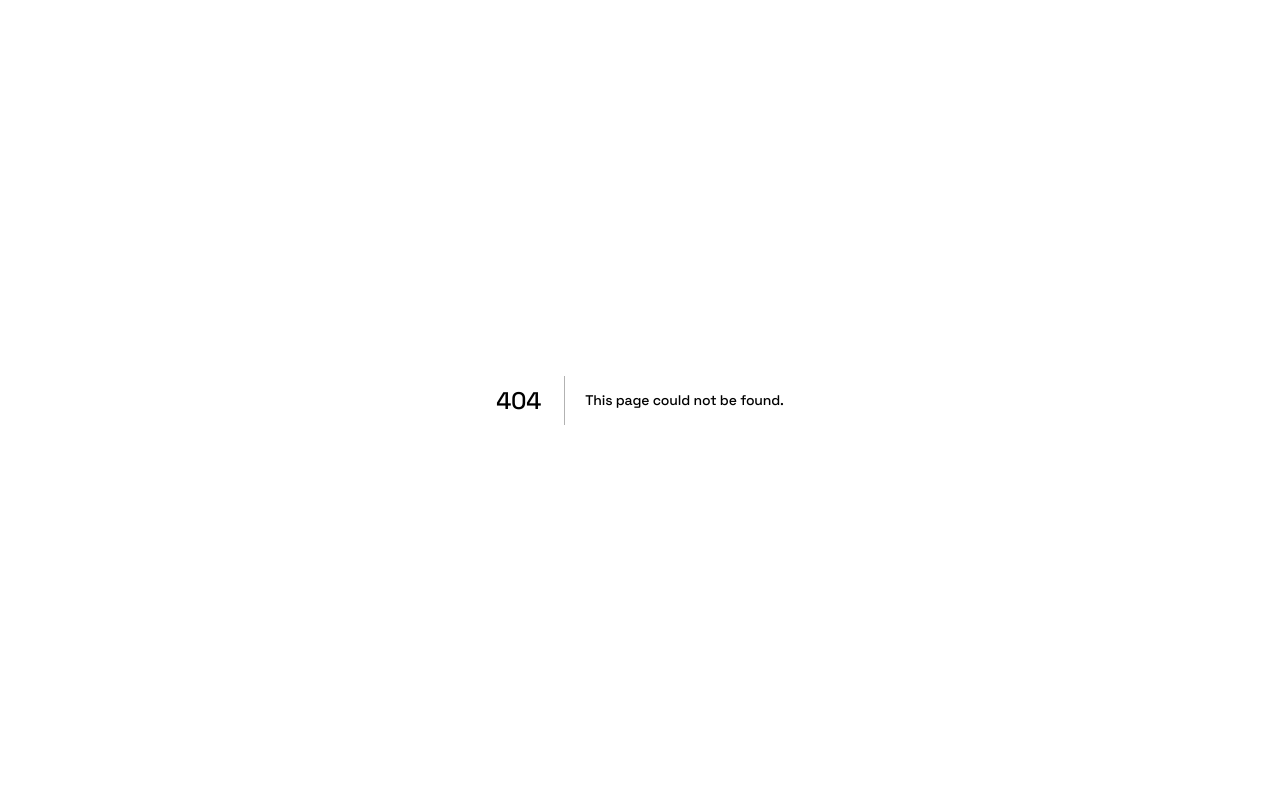
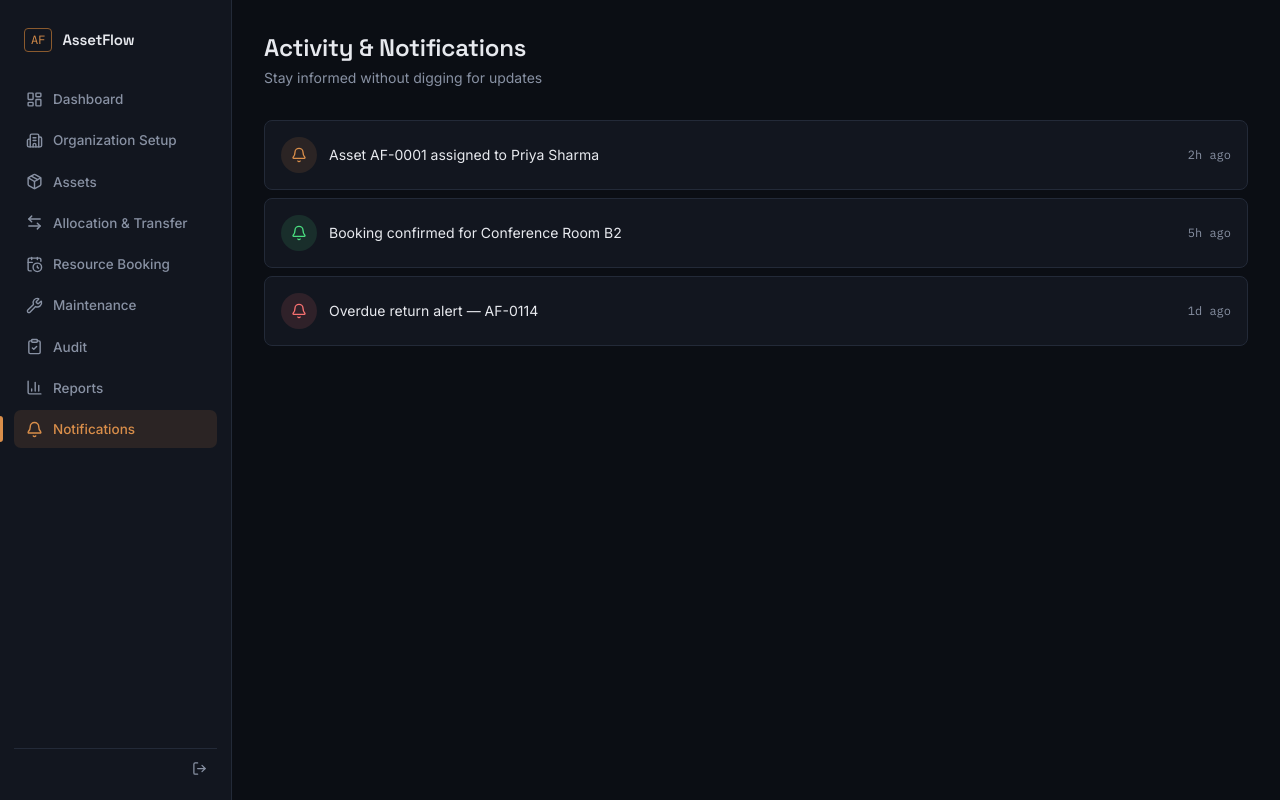
Before and after one commit to Kartikcc123/odooHack2026, a Next.js app: page /notifications in a window 1280 px wide. Before the commit this address had no page. Built offline with nearby package versions, Linux system fonts and the light colour scheme; no server answers.

Commit message:
feat: scaffold placeholder modules for dashboard

```diff
--- /dev/null
+++ b/src/app/(dashboard)/audit/page.tsx
@@ -0,0 +1,24 @@
+import { ClipboardCheck } from "lucide-react";
+
+export default function AuditPage() {
+  return (
+    <div>
+      <h1 className="text-2xl font-semibold mb-1 animate-in">Asset Audit</h1>
+      <p className="mb-8 text-sm animate-in stagger-1" style={{ color: "var(--text-muted)" }}>
+        Run structured verification cycles with assigned auditors
+      </p>
+      <div
+        className="animate-in stagger-2 flex flex-col items-center justify-center rounded-lg border py-20 px-6 text-center"
+        style={{ borderColor: "var(--border)", background: "var(--surface)" }}
+      >
+        <div className="mb-4 flex h-12 w-12 items-center justify-center rounded-full" style={{ background: "var(--accent-soft)" }}>
+          <ClipboardCheck size={22} color="var(--accent)" />
+        </div>
+        <p className="font-semibold mb-1">Coming soon in this build</p>
+        <p className="text-sm max-w-md" style={{ color: "var(--text-muted)" }}>
+          Create audit cycles, assign auditors, verify assets, auto-generate discrepancy reports
+        </p>
+      </div>
+    </div>
+  );
+}
--- /dev/null
+++ b/src/app/(dashboard)/maintenance/page.tsx
@@ -0,0 +1,31 @@
+import { Wrench } from "lucide-react";
+
+export default function MaintenancePage() {
+  return (
+    <div>
+      <h1 className="text-2xl font-semibold mb-1 animate-in">Maintenance Management</h1>
+      <p className="mb-8 text-sm animate-in stagger-1" style={{ color: "var(--text-muted)" }}>
+        Route repair requests through approval before work starts
+      </p>
+      <ComingSoon icon={Wrench} note="Raise → Approve/Reject → Technician Assigned → In Progress → Resolved" />
+    </div>
+  );
+}
+
+function ComingSoon({ icon: Icon, note }: { icon: any; note: string }) {
+  return (
+    <div
+      className="animate-in stagger-2 flex flex-col items-center justify-center rounded-lg border py-20 px-6 text-center"
+      style={{ borderColor: "var(--border)", background: "var(--surface)" }}
+    >
+      <div
+        className="mb-4 flex h-12 w-12 items-center justify-center rounded-full"
+        style={{ background: "var(--accent-soft)" }}
+      >
+        <Icon size={22} color="var(--accent)" />
+      </div>
+      <p className="font-semibold mb-1">Coming soon in this build</p>
+      <p className="text-sm max-w-md" style={{ color: "var(--text-muted)" }}>{note}</p>
+    </div>
+  );
+}
--- /dev/null
+++ b/src/app/(dashboard)/notifications/page.tsx
@@ -0,0 +1,48 @@
+"use client";
+import { Bell } from "lucide-react";
+
+const MOCK_NOTIFICATIONS = [
+  { id: 1, text: "Asset AF-0001 assigned to Priya Sharma", time: "2h ago", type: "info" },
+  { id: 2, text: "Booking confirmed for Conference Room B2", time: "5h ago", type: "success" },
+  { id: 3, text: "Overdue return alert — AF-0114", time: "1d ago", type: "danger" },
+];
+
+export default function NotificationsPage() {
+  return (
+    <div>
+      <h1 className="text-2xl font-semibold mb-1 animate-in">Activity & Notifications</h1>
+      <p className="mb-8 text-sm animate-in stagger-1" style={{ color: "var(--text-muted)" }}>
+        Stay informed without digging for updates
+      </p>
+
+      <div className="flex flex-col gap-2">
+        {MOCK_NOTIFICATIONS.map((n, i) => (
+          <div
+            key={n.id}
+            className={`animate-in stagger-${Math.min(i + 2, 6)} flex items-center gap-3 rounded-lg border p-4`}
+            style={{ borderColor: "var(--border)", background: "var(--surface)" }}
+          >
+            <div
+              className="flex h-9 w-9 items-center justify-center rounded-full shrink-0"
+              style={{
+                background:
+                  n.type === "danger" ? "rgba(248,113,113,0.12)" :
+                  n.type === "success" ? "rgba(74,222,128,0.12)" : "var(--accent-soft)",
+              }}
+            >
+              <Bell
+                size={16}
+                color={
+                  n.type === "danger" ? "var(--status-lost)" :
+                  n.type === "success" ? "var(--status-available)" : "var(--accent)"
+                }
+              />
+            </div>
+            <p className="text-sm flex-1">{n.text}</p>
+            <span className="text-xs mono" style={{ color: "var(--text-muted)" }}>{n.time}</span>
+          </div>
+        ))}
+      </div>
+    </div>
+  );
+}
--- /dev/null
+++ b/src/app/(dashboard)/reports/page.tsx
@@ -0,0 +1,24 @@
+import { BarChart3 } from "lucide-react";
+
+export default function ReportsPage() {
+  return (
+    <div>
+      <h1 className="text-2xl font-semibold mb-1 animate-in">Reports & Analytics</h1>
+      <p className="mb-8 text-sm animate-in stagger-1" style={{ color: "var(--text-muted)" }}>
+        Actionable operational insight across departments
+      </p>
+      <div
+        className="animate-in stagger-2 flex flex-col items-center justify-center rounded-lg border py-20 px-6 text-center"
+        style={{ borderColor: "var(--border)", background: "var(--surface)" }}
+      >
+        <div className="mb-4 flex h-12 w-12 items-center justify-center rounded-full" style={{ background: "var(--accent-soft)" }}>
+          <BarChart3 size={22} color="var(--accent)" />
+        </div>
+        <p className="font-semibold mb-1">Coming soon in this build</p>
+        <p className="text-sm max-w-md" style={{ color: "var(--text-muted)" }}>
+          Utilization trends, maintenance frequency, booking heatmaps, exportable reports
+        </p>
+      </div>
+    </div>
+  );
+}
```
